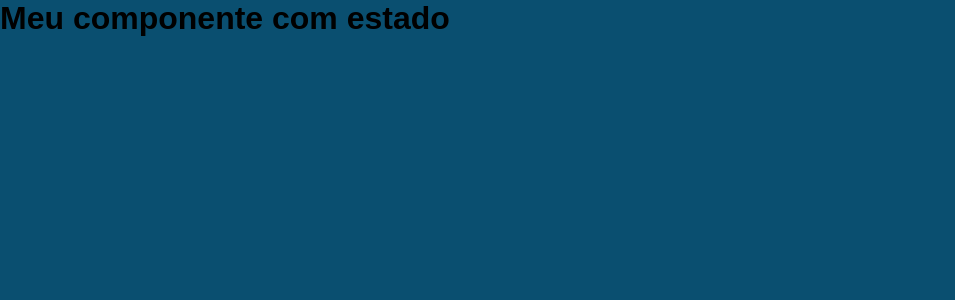
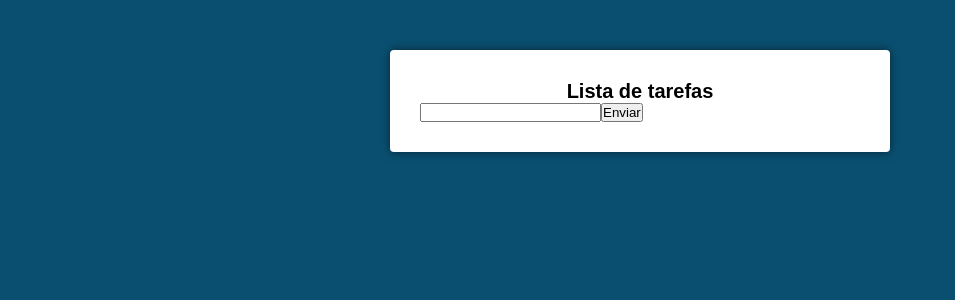
Before and after one commit to dimascapelari/lista-tarefas-react, a React (Create React App) app: page / in a window 1280 px wide. Shown: the top 300 px of the page, without its empty margins (0-955 px from the left). Built offline with nearby package versions, Linux system fonts and the light colour scheme.

Commit message:
194 - Componentes

```diff
--- /dev/null
+++ b/src/components/Main.css
@@ -0,0 +1,13 @@
+.main {
+  background-color: #fff;
+  padding: 30px;
+  margin: 50px auto;
+  max-width: 500px;
+  border-radius: 4px;
+  box-shadow: 0 0 10px rgba(0, 0, 0, 0.5);
+}
+
+.main h1 {
+  font-size: 20px;
+  text-align: center;
+}
--- a/src/components/Main.js
+++ b/src/components/Main.js
@@ -1,7 +1,31 @@
 import React, { Component } from "react";
+import "./Main.css";
 
 export default class Main extends Component {
+  state = {
+    novaTarefa: "",
+  };
+
+  handleChange = (e) => {
+    this.setState({
+      novaTarefa: e.target.value,
+    });
+  };
+
   render() {
-    return <h1>Meu componente com estado</h1>;
+    const { novaTarefa } = this.state;
+
+    return (
+      <div className="main">
+        <h1>Lista de tarefas</h1>
+
+        <form action="#">
+          <input onChange={this.handleChange} type="text" />
+          <button type="submit">Enviar</button>
+        </form>
+
+        <h3>{novaTarefa}</h3>
+      </div>
+    );
   }
 }
```
